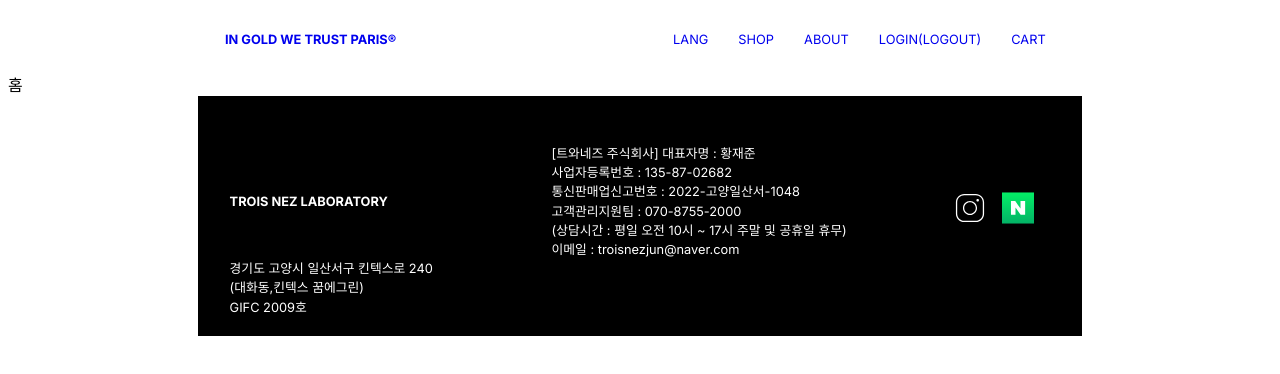
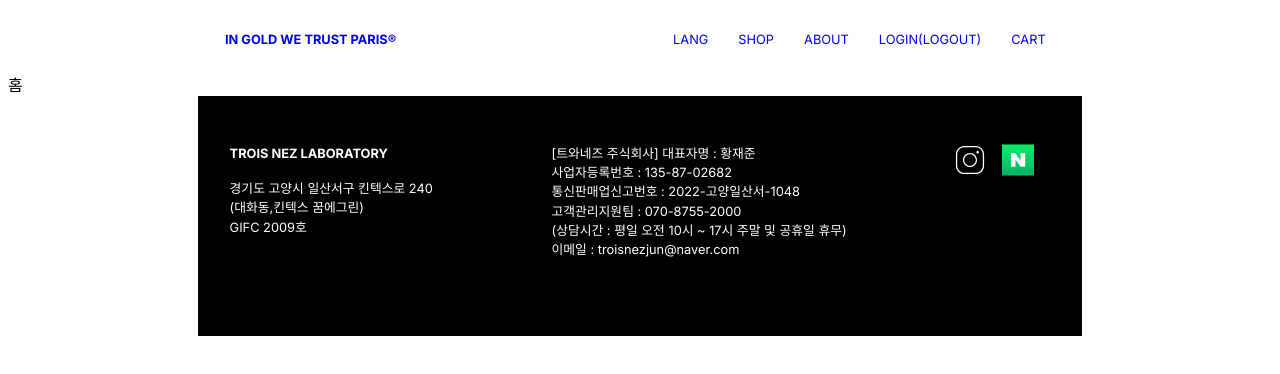
Before and after one commit to Sol-cito/Troinez-FE, a Next.js app: page / in a window 1280 px wide. Shown: the top 374 px of the page. Built offline with nearby package versions, Linux system fonts and the light colour scheme.

Commit message:
[TROIS-21] cscc 요소 오류 수정

```diff
--- a/components/footer/footer.module.scss
+++ b/components/footer/footer.module.scss
@@ -10,7 +10,7 @@ $footer-font-size: 0.8rem;
   color: white;
   display: flex;
 
-  div {
+  >div {
     margin-top: 3rem;
   }
 
```
